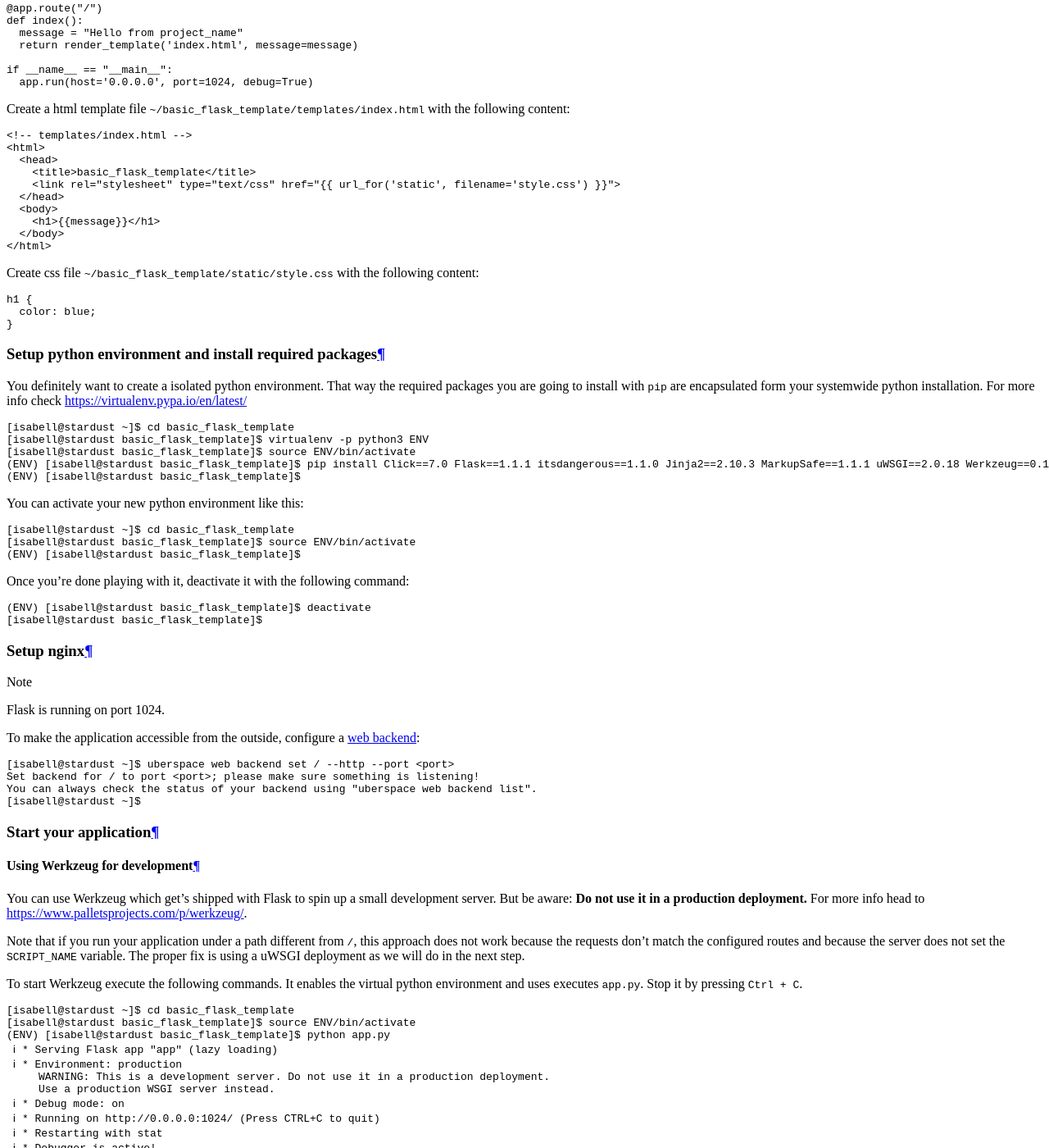
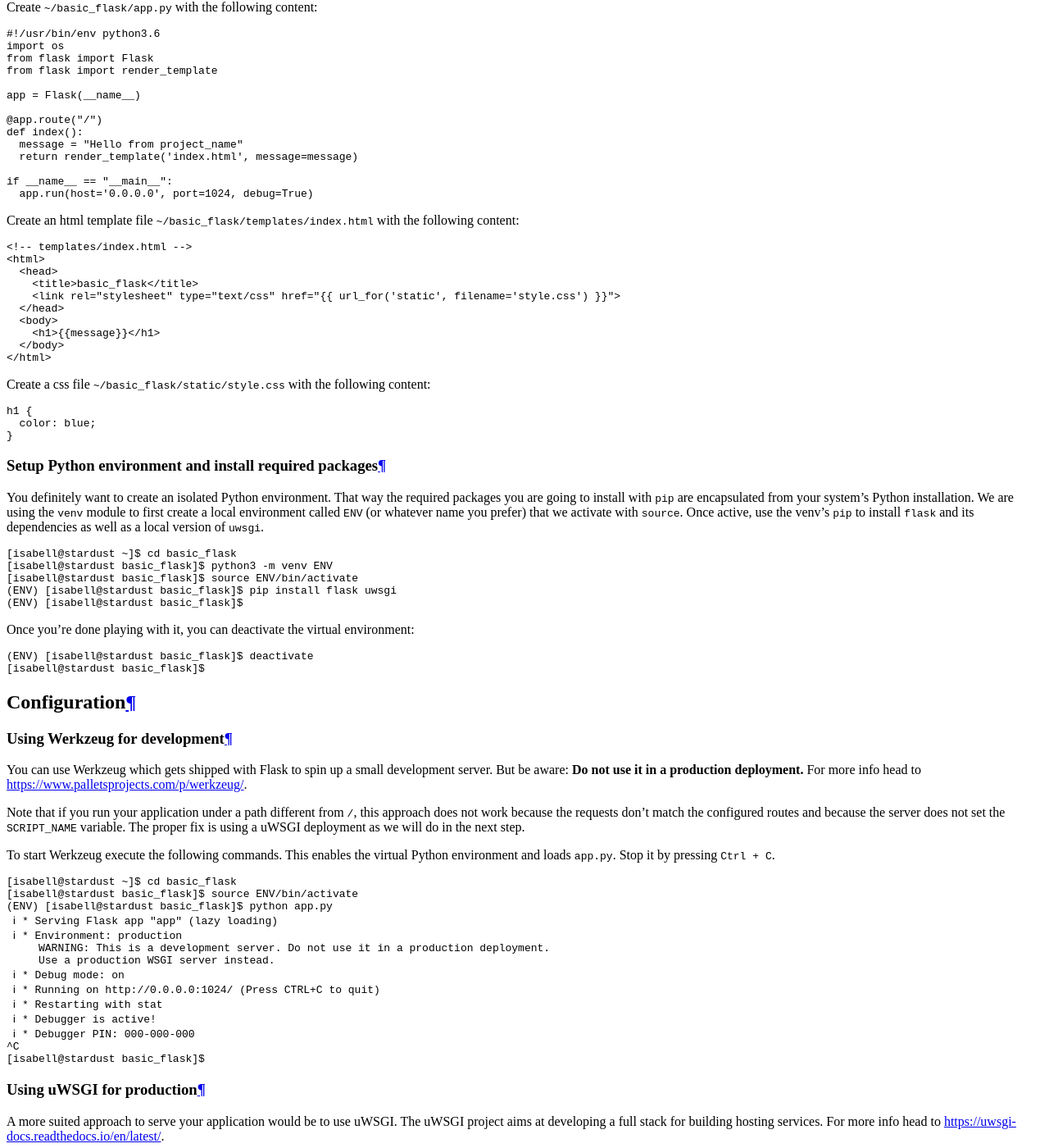
Before and after one commit to Uberspace/lab, a Sphinx documentation site: the page built from source/guide_flask.rst, in a window 1280 px wide and 1400 px high, scrolled down 4899 px. Shown: the whole window at 82% size. Built offline with Sphinx 7.4.7 and the Read the Docs theme 2.0.0, drawn with Linux system fonts in a browser that asks for light colours; some of the changed text lies outside the part shown.

Commit message:
[flask] Update guide, fix #946

```diff
--- a/source/guide_flask.rst
+++ b/source/guide_flask.rst
@@ -16,7 +17,7 @@ Flask
 
 .. tag_list::
 
-Flask is a lightweight WSGI web application framework. It is designed to make getting started quick and easy, with the ability to scale up to complex applications. It began as a simple wrapper around Werkzeug and Jinja and has become one of the most popular Python web application frameworks.
+`Flask <https://flask.palletsprojects.com/en/2.0.x/>`_ is a lightweight WSGI web application framework. It is designed to make getting started quick and easy, with the ability to scale up to complex applications. It began as a simple wrapper around Werkzeug and Jinja and has become one of the most popular Python web application frameworks.
 
 ----
 
@@ -32,8 +33,8 @@ All relevant legal information can be found here
 Installation
 ============
 
-The name of the application you are going to set up is called **basic_flask_template**.
-If you wish to use another name make sure to replace **basic_flask_template** in all of the following steps with the name of your choice.
+The name of the application you are going to set up is called **basic_flask**.
+If you wish to use another name make sure to replace **basic_flask** in all of the following steps with the name of your choice.
 
 
 
@@ -42,12 +43,12 @@ Create application directory and files
 
 ::
 
-  [isabell@stardust ~]$ mkdir basic_flask_template
-  [isabell@stardust ~]$ mkdir basic_flask_template/templates
-  [isabell@stardust ~]$ mkdir basic_flask_template/static
+  [isabell@stardust ~]$ mkdir basic_flask
+  [isabell@stardust ~]$ mkdir basic_flask/templates
+  [isabell@stardust ~]$ mkdir basic_flask/style
   [isabell@stardust ~]$
 
-Create ``~/basic_flask_template/app.py`` with the following content:
+Create ``~/basic_flask/app.py`` with the following content:
 
 .. code-block:: python
 
@@ -67,14 +68,14 @@ Create ``~/basic_flask_template/app.py`` with the following content:
     app.run(host='0.0.0.0', port=1024, debug=True)
 
 
-Create a html template file ``~/basic_flask_template/templates/index.html`` with the following content:
+Create an html template file ``~/basic_flask/templates/index.html`` with the following content:
 
 .. code-block:: html
 
   <!-- templates/index.html -->
   <html>
     <head>
-      <title>basic_flask_template</title>
+      <title>basic_flask</title>
       <link rel="stylesheet" type="text/css" href="{{ url_for('static', filename='style.css') }}">
     </head>
     <body>
@@ -83,7 +84,7 @@ Create a html template file ``~/basic_flask_template/templates/index.html`` with
   </html>
 
 
-Create css file ``~/basic_flask_template/static/style.css`` with the following content:
+Create a css file ``~/basic_flask/static/style.css`` with the following content:
 
 .. code-block:: css
 
@@ -92,33 +93,120 @@ Create css file ``~/basic_flask_template/static/style.css`` with the following c
   }
 
 
-Setup python environment and install required packages
+Setup Python environment and install required packages
 ------------------------------------------------------
 
-You definitely want to create a isolated python environment. That way the required packages you are going to install with ``pip`` are encapsulated form your systemwide python installation. For more info check https://virtualenv.pypa.io/en/latest/
+You definitely want to create an isolated Python environment. That way the required packages you are going to install with ``pip`` are encapsulated from your system's Python installation. We are using the ``venv`` module to first create a local environment called ``ENV`` (or whatever name you prefer) that we activate with ``source``. Once active, use the venv's ``pip`` to install ``flask`` and its dependencies as well as a local version of ``uwsgi``.
 
 ::
 
-  [isabell@stardust ~]$ cd basic_flask_template
-  [isabell@stardust basic_flask_template]$ virtualenv -p python3 ENV
-  [isabell@stardust basic_flask_template]$ source ENV/bin/activate
-  (ENV) [isabell@stardust basic_flask_template]$ pip install Click==7.0 Flask==1.1.1 itsdangerous==1.1.0 Jinja2==2.10.3 MarkupSafe==1.1.1 uWSGI==2.0.18 Werkzeug==0.16.0
-  (ENV) [isabell@stardust basic_flask_template]$
+  [isabell@stardust ~]$ cd basic_flask
+  [isabell@stardust basic_flask]$ python3 -m venv ENV
+  [isabell@stardust basic_flask]$ source ENV/bin/activate
+  (ENV) [isabell@stardust basic_flask]$ pip install flask uwsgi
+  (ENV) [isabell@stardust basic_flask]$
 
-You can activate your new python environment like this:
+
+Once you're done playing with it, you can deactivate the virtual environment:
 
 ::
 
-  [isabell@stardust ~]$ cd basic_flask_template
-  [isabell@stardust basic_flask_template]$ source ENV/bin/activate
-  (ENV) [isabell@stardust basic_flask_template]$
+  (ENV) [isabell@stardust basic_flask]$ deactivate
+  [isabell@stardust basic_flask]$
 
-Once you're done playing with it, deactivate it with the following command:
+
+
+Configuration
+=============
+
+Using Werkzeug for development
+------------------------------
+
+You can use Werkzeug which gets shipped with Flask to spin up a small development server. But be aware: **Do not use it in a production deployment.** For more info head to https://www.palletsprojects.com/p/werkzeug/.
+
+Note that if you run your application under a path different from ``/``, this
+approach does not work because the requests don't match the configured routes
+and because the server does not set the ``SCRIPT_NAME`` variable.
+The proper fix is using a uWSGI deployment as we will do in the next step.
+
+To start Werkzeug execute the following commands. This enables the virtual Python environment and loads ``app.py``. Stop it by pressing ``Ctrl + C``.
 
 ::
 
-  (ENV) [isabell@stardust basic_flask_template]$ deactivate
-  [isabell@stardust basic_flask_template]$
+  [isabell@stardust ~]$ cd basic_flask
+  [isabell@stardust basic_flask]$ source ENV/bin/activate
+  (ENV) [isabell@stardust basic_flask]$ python app.py
+   ℹ * Serving Flask app "app" (lazy loading)
+   ℹ * Environment: production
+       WARNING: This is a development server. Do not use it in a production deployment.
+       Use a production WSGI server instead.
+   ℹ * Debug mode: on
+   ℹ * Running on http://0.0.0.0:1024/ (Press CTRL+C to quit)
+   ℹ * Restarting with stat
+   ℹ * Debugger is active!
+   ℹ * Debugger PIN: 000-000-000
+  ^C
+  [isabell@stardust basic_flask]$
+
+
+Using uWSGI for production
+--------------------------
+
+A more suited approach to serve your application would be to use uWSGI.
+The uWSGI project aims at developing a full stack for building hosting services. For more info head to https://uwsgi-docs.readthedocs.io/en/latest/.
+
+Create the ini file ``~/basic_flask/uwsgi.ini`` with the following content:
+
+.. code-block:: ini
+
+  [uwsgi]
+  module = app:app
+  pidfile = basic_flask.pid
+  master = true
+  processes = 1
+  http-socket = :1024
+  chmod-socket = 660
+  vacuum = true
+
+
+If your application does not run under ``/`` but under, say, ``/your/path/``,
+replace the ``module = ...`` line with:
+
+.. code-block:: ini
+
+  mount = /your/path=app:app
+  manage-script-name = true
+
+To serve your application via uWSGI execute the following commands. Stop it by pressing ``Ctrl + C``.
+
+::
+
+  [isabell@stardust ~]$ cd basic_flask
+  [isabell@stardust basic_flask]$ source ENV/bin/activate
+  [isabell@stardust basic_flask]$ uwsgi uwsgi.ini
+  ℹ [uWSGI] getting INI configuration from uwsgi.ini
+  ℹ *** Starting uWSGI 2.0.20 (64bit) on [Tue Jan 21 15:47:41 2020] ***
+  ℹ ...
+  ℹ *** uWSGI is running in multiple interpreter mode ***
+  ℹ spawned uWSGI master process (pid: 23422)
+  ℹ spawned uWSGI worker 1 (pid: 23455, cores: 1)
+  [isabell@stardust basic_flask]$ ^C
+  [isabell@stardust basic_flask]$
+
+Setup daemon
+------------
+
+When serving a website with Flask, we want to have uWSGI running all the time. To do this, uberspace uses :manual_anchor:`supervisord <daemons-supervisord>` to start and restart processes. Create ``~/etc/services.d/flask.ini`` with the following content:
+
+.. code-block:: ini
+
+ [program:flask]
+ directory=%(ENV_HOME)s/basic_flask
+ command=%(ENV_HOME)s/basic_flask/ENV/bin/uwsgi uwsgi.ini
+
+Now let's start the service:
+
+.. include:: includes/supervisord.rst
 
 
 
@@ -129,100 +217,14 @@ Setup nginx
 
     Flask is running on port 1024.
 
+Flask is now running on the server, but because of Uberspace's :manual_anchor:`network infrastructure <background-network>` can not yet be accessed from the web.
+
 .. include:: includes/web-backend.rst
 
 
-Start your application
-----------------------
+Best Practices
+==============
 
-Using Werkzeug for development
-^^^^^^^^^^^^^^^^^^^^^^^^^^^^^^
-
-You can use Werkzeug which get's shipped with Flask to spin up a small development server. But be aware: **Do not use it in a production deployment.** For more info head to https://www.palletsprojects.com/p/werkzeug/.
-
-Note that if you run your application under a path different from ``/``, this
-approach does not work because the requests don't match the configured routes
-and because the server does not set the ``SCRIPT_NAME`` variable.
-The proper fix is using a uWSGI deployment as we will do in the next step.
-
-To start Werkzeug execute the following commands. It enables the virtual python environment and uses executes ``app.py``. Stop it by pressing ``Ctrl + C``.
-
-::
-
-  [isabell@stardust ~]$ cd basic_flask_template
-  [isabell@stardust basic_flask_template]$ source ENV/bin/activate
-  (ENV) [isabell@stardust basic_flask_template]$ python app.py
-   ℹ * Serving Flask app "app" (lazy loading)
-   ℹ * Environment: production
-       WARNING: This is a development server. Do not use it in a production deployment.
-       Use a production WSGI server instead.
-   ℹ * Debug mode: on
-   ℹ * Running on http://0.0.0.0:1024/ (Press CTRL+C to quit)
-   ℹ * Restarting with stat
-   ℹ * Debugger is active!
-   ℹ * Debugger PIN: 000-000-000
-  ^C
-  [isabell@stardust basic_flask_template]$
-  [isabell@stardust basic_flask_template]$
-
-
-Using UWSGI for production
-^^^^^^^^^^^^^^^^^^^^^^^^^^
-
-A more suited approach to serve your application would be to use uWSGI.
-The uWSGI project aims at developing a full stack for building hosting services. For more info head to https://uwsgi-docs.readthedocs.io/en/latest/.
-
-Create ini file ``~/basic_flask_template/uwsgi.ini`` with the following content:
-
-.. code-block:: ini
-
-  [uwsgi]
-  module = app:app
-  pidfile = basic_flask_template.pid
-  master = true
-  processes = 1
-  http-socket = :1024
-  chmod-socket = 660
-  vacuum = true
-
-
-If your application does not run under ``/`` but under, say, ``/your/path/``,
-replace the ``module = ...`` line with
-
-.. code-block:: ini
-
-  mount = /your/path=app:app
-  manage-script-name = true
-
-To serve your application via uWSGI execute the following commands. Stop it by pressing ``Ctrl + C``.
-
-::
-
-  [isabell@stardust ~]$ cd basic_flask_template
-  [isabell@stardust basic_flask_template]$ source ENV/bin/activate
-  [isabell@stardust basic_flask_template]$ uwsgi uwsgi.ini
-  ℹ [uWSGI] getting INI configuration from uwsgi.ini
-  ℹ *** Starting uWSGI 2.0.18 (64bit) on [Tue Jan 21 15:47:41 2020] ***
-  ℹ ...
-  ℹ *** uWSGI is running in multiple interpreter mode ***
-  ℹ spawned uWSGI master process (pid: 23422)
-  ℹ spawned uWSGI worker 1 (pid: 23455, cores: 1)
-  [isabell@stardust basic_flask_template]$ ^C
-  [isabell@stardust basic_flask_template]$
-
-Setup daemon
-^^^^^^^^^^^^
-
-Create ``~/etc/services.d/flask.ini`` with the following content:
-
-.. code-block:: ini
-
- [program:flask]
- directory=%(ENV_HOME)s/basic_flask_template
- command=%(ENV_HOME)s/basic_flask_template/ENV/bin/uwsgi uwsgi.ini
-
-Now let's start the service:
-
-.. include:: includes/supervisord.rst
+uWSGI can be configured extensively and has its own page on `best practices <https://uwsgi-docs.readthedocs.io/en/latest/ThingsToKnow.html>`_. Further recommendations can also be found in this `write-up from EuroPython 2019 <https://www.techatbloomberg.com/blog/configuring-uwsgi-production-deployment/>`_.
 
 .. author_list::
```
Also changed, not shown: other parts of source/guide_flask.rst (+1 -0 lines).
